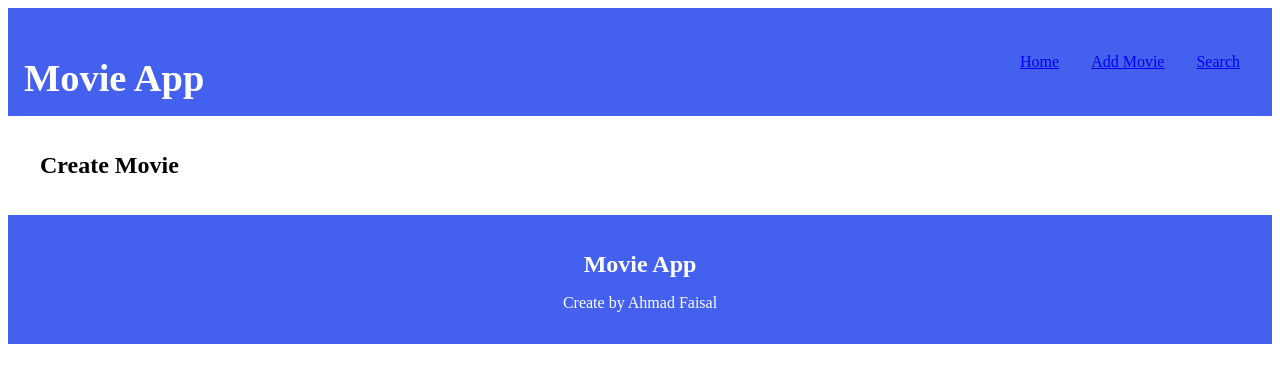
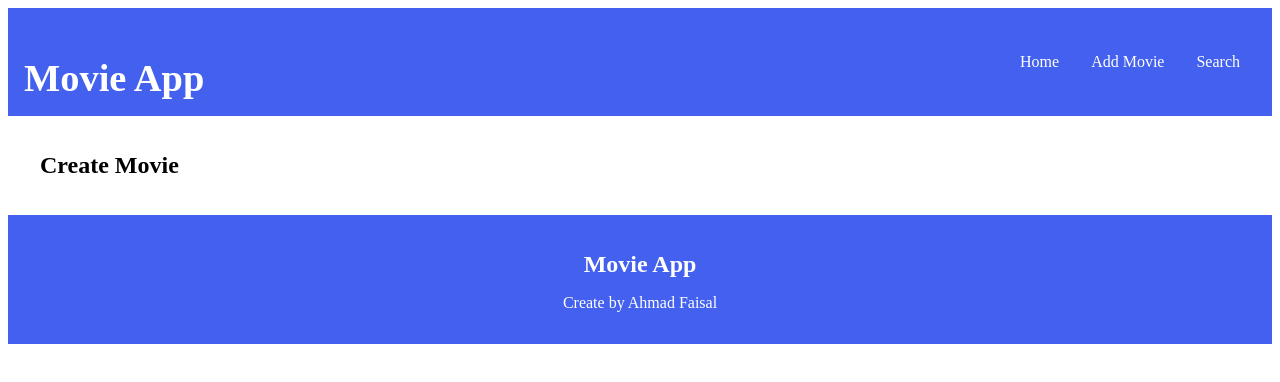
Before and after one commit to icalfaisal57/task-frontend-semester-4, a React (Vite) app in the folder task react/movie-app/: page /movie/create in a window 1280 px wide. Shown: the top 382 px of the page. Built offline with nearby package versions, Linux system fonts and the light colour scheme.

Commit message:
pertemuan 9

```diff
--- /dev/null
+++ b/task react/movie-app/src/components/Counter/index.jsx
@@ -0,0 +1,33 @@
+import { useEffect, useState } from "react";
+
+function Counter(){
+    //variabel angka
+
+    const [angka,setAngka]=useState(0)
+
+
+    function AddAngka(){
+        setAngka(angka+1)
+    }
+    // console.log(angka)
+    //useeffect
+    // useEffect(function(){
+    //     console.log("Lifecycle dimount")
+    //     document.title = `Hasil : ${angka}`;
+    // },[])//seconde param [] untuk membatasi useeffect tidak di jalankan pada lifecycle update
+
+    useEffect(function () {
+			console.log("Lifecycle dimount");
+			document.title = `Hasil : ${angka}`;
+		}, [angka]);// ketika state dalam [] berubah makan use effect akan dijalankan namun ketika bukan state angka yang di ganti tidak akan jalan use effectnya
+
+    console.log("lifecycle di render")
+    return(
+        <div>
+        <p>hasil: {angka}</p>
+        <button onClick={AddAngka}>add</button>
+        </div>
+    )
+}
+
+export default Counter;
--- a/task react/movie-app/src/components/Hero/Hero.jsx
+++ b/task react/movie-app/src/components/Hero/Hero.jsx
@@ -1,24 +1,37 @@
-import  styles  from "./Hero.module.css";
+import { useEffect, useState } from "react";
+import styles from "./Hero.module.css";
+import { matchPath } from "react-router-dom";
 function Hero() {
+	//membuat state
+	const [movie, setMovie] = useState("");
+	useEffect(() => {
+		async function fetchMovie() {
+			const response = await fetch(
+				"https://www.omdbapi.com/?apikey=fcf50ae6&i=tt2975590"
+			);
+			const data = await response.json();
+			console.log(data);
+
+			setMovie(data);
+		}
+		fetchMovie();
+	},[]);
 	return (
 		<div className={styles.container}>
 			<section className={styles.hero}>
 				<div className={styles.hero__left}>
-					<h2 className={styles.hero__title}>Spiderman</h2>
-					<h3 className={styles.hero__genre}>Genre : Thriler, Drama, Action</h3>
+					<h2 className={styles.hero__title}>{movie.Title}</h2>
+					<h3 className={styles.hero__genre}>{movie.Genre}</h3>
 					<p className={styles.hero__description}>
-						Lorem ipsum dolor sit amet consectetur adipisicing elit. Et beatae
-						nesciunt dolor quo quos eos, delectus sunt suscipit commodi
-						possimus? Asperiores optio, exercitationem cum nostrum repellat
-						assumenda tenetur cumque ad?
+						{movie.Plot}
 					</p>
 					<button className={styles.hero__button}>Watch</button>
 				</div>
 				<div className={styles.hero__right}>
 					<img
 						className={styles.hero__image}
-						src="https://picsum.photos/536/354"
-						alt="ini gambar"
+						src={movie.Poster}
+						alt={movie.Title}
 					/>
 				</div>
 			</section>
@@ -26,4 +39,4 @@ function Hero() {
 	);
 }
 
-export default Hero
+export default Hero;
--- a/task react/movie-app/src/components/Navbar/Navbar.jsx
+++ b/task react/movie-app/src/components/Navbar/Navbar.jsx
@@ -7,9 +7,21 @@ function Navbar() {
 			<nav className={styles.navbar}>
 				<h2 className={styles.navbar__brand}>Movie App</h2>
 				<ul className={styles.navbar__list}>
-					<li className={styles.navbar__item}><Link to="/">Home</Link></li>
-					<li className={styles.navbar__item}><Link to="/movie/create">Add Movie</Link></li>
-					<li className={styles.navbar__item}><Link to="/movie/search">Search</Link></li>
+					<li className={styles.navbar__item}>
+						<Link className={styles.Navbar__link} to="/">
+							Home
+						</Link>
+					</li>
+					<li className={styles.navbar__item}>
+						<Link className={styles.Navbar__link} to="/movie/create">
+							Add Movie
+						</Link>
+					</li>
+					<li className={styles.navbar__item}>
+						<Link className={styles.Navbar__link} to="/movie/search">
+							Search
+						</Link>
+					</li>
 				</ul>
 			</nav>
 		</div>
--- a/task react/movie-app/src/components/Navbar/Navbar.module.css
+++ b/task react/movie-app/src/components/Navbar/Navbar.module.css
@@ -5,6 +5,10 @@
     color: #fff;
 }
 
+.Navbar__link{
+    text-decoration: none;
+    color: #fff;
+}
 .navbar {
     display: flex;
     flex-direction: column;
--- a/task react/movie-app/src/pages/Home.jsx
+++ b/task react/movie-app/src/pages/Home.jsx
@@ -3,6 +3,7 @@ import Movies from "../components/Movies/Movies";
 import Form from "../components/Form/Form";
 import data from "../utils/constants/data";
 import { useState } from "react";
+import Counter from "../components/Counter";
 
 function Home(props) {
 	const [movies, setMovie] = useState(data);
@@ -16,6 +17,9 @@ function Home(props) {
 			</div>
 		</>
 	);
+	// return(
+	// 	<Counter/>
+	// )
 }
 
 export default Home;
```
